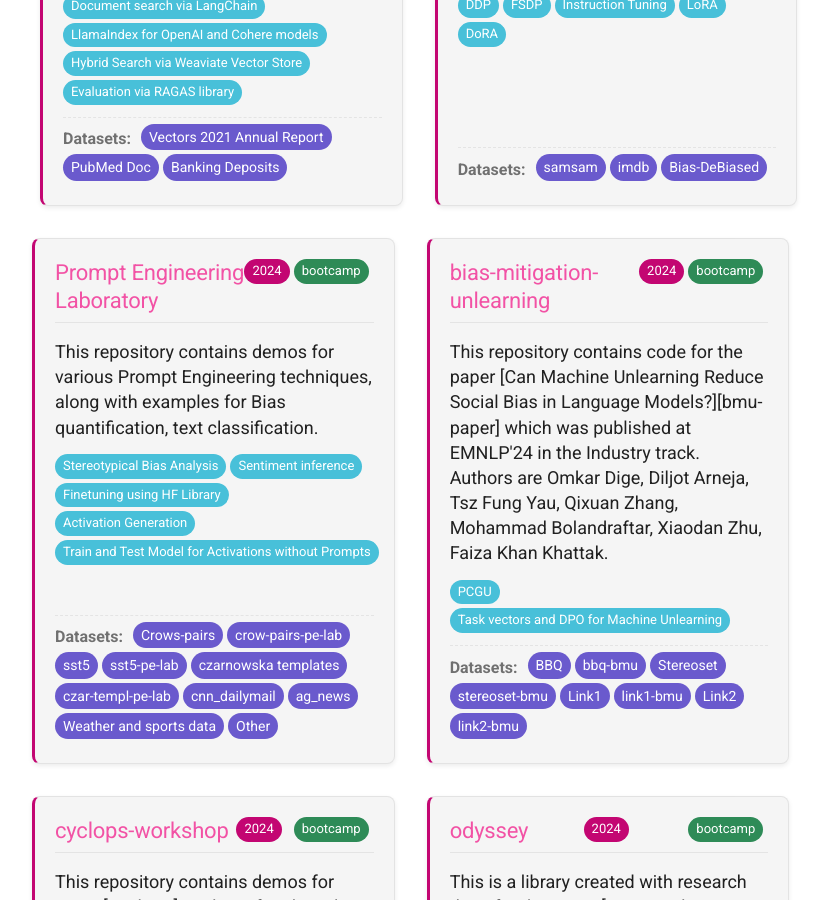
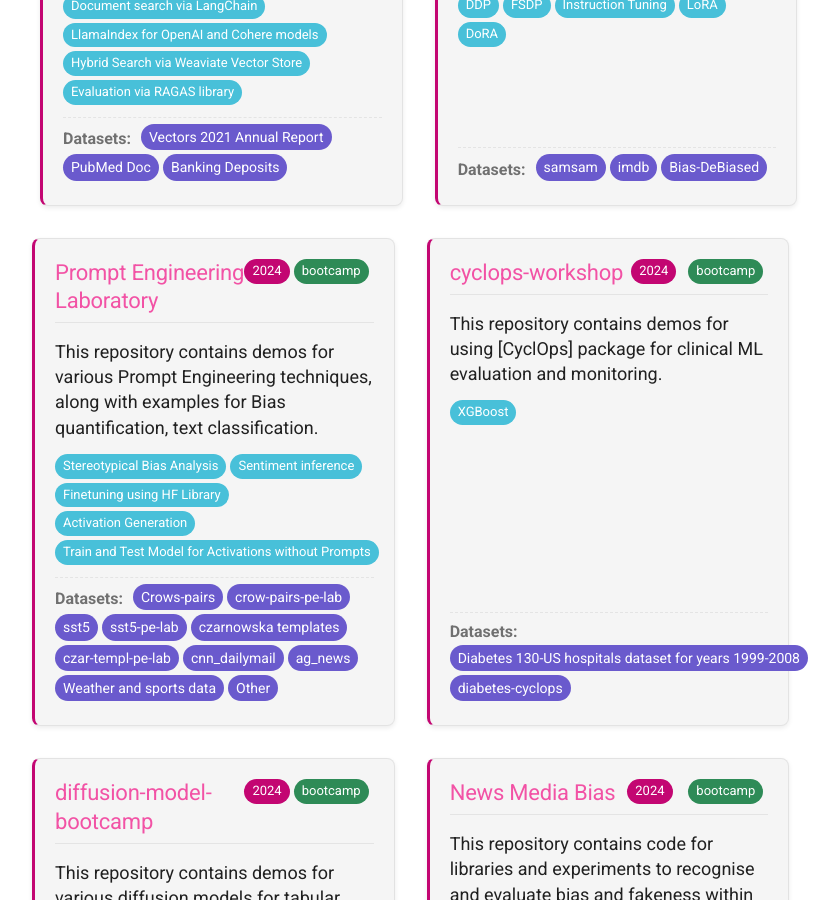
Before and after one commit to VectorInstitute/reference-implementation-catalog, an MkDocs documentation site: the page built from docs/index.md, in a window 1280 px wide and 900 px high, scrolled down 1352 px. Shown: the whole window, without its empty margins (28-867 px from the left). Built offline with MkDocs 1.6.1 and Material for MkDocs 9.7.7, drawn with Linux system fonts in a browser that asks for light colours; comment, search, counter and statistics services are not loaded; some of the changed text lies outside the part shown.

Commit message:
Add new column

```diff
--- a/docs/index.md
+++ b/docs/index.md
@@ -15,6 +15,8 @@
 </div>
 
 <!-- Custom styling for the hero section -->
+
+
 <style>
 .hero-section {
   position: relative;
@@ -99,6 +101,8 @@
 
 
 
+
+
 <div class="catalog-stats">
   <div class="stat">
     <div class="stat-number">100+</div>
@@ -111,6 +115,10 @@
 </div>
 
 ## Browse Implementations by Type
+
+
+
+
 
 
 
@@ -205,21 +213,6 @@
     </div>
     <div class="card" markdown>
     <div class="header">
-        <h3><a href="https://github.com/VectorInstitute/bmu" title="Go to Repository">bias-mitigation-unlearning</a></h3>
-        <span class="tag year-tag">2024</span>
-        <span class="tag type-tag">bootcamp</span>
-    </div>
-    <p>This repository contains code for the paper [Can Machine Unlearning Reduce Social Bias in Language Models?][bmu-paper] which was published at EMNLP'24 in the Industry track. <br>Authors are Omkar Dige, Diljot Arneja, Tsz Fung Yau, Qixuan Zhang, Mohammad Bolandraftar, Xiaodan Zhu, Faiza Khan Khattak.</p>
-    <div class="tag-container">
-        <span class="tag" data-tippy="PCGU">PCGU</span>
-        <span class="tag" data-tippy="Task vectors and DPO for Machine Unlearning">Task vectors and DPO for Machine Unlearning</span>
-    </div>
-    <div class="datasets">
-        <strong>Datasets:</strong> <span class="dataset-tag">BBQ</span> <span class="dataset-tag">bbq-bmu</span>  <span class="dataset-tag">Stereoset</span> <span class="dataset-tag">stereoset-bmu</span>  <span class="dataset-tag">Link1</span> <span class="dataset-tag">link1-bmu</span>  <span class="dataset-tag">Link2</span> <span class="dataset-tag">link2-bmu</span>
-    </div>
-    </div>
-    <div class="card" markdown>
-    <div class="header">
         <h3><a href="https://github.com/VectorInstitute/cyclops" title="Go to Repository">cyclops-workshop</a></h3>
         <span class="tag year-tag">2024</span>
         <span class="tag type-tag">bootcamp</span>
@@ -230,22 +223,6 @@
     </div>
     <div class="datasets">
         <strong>Datasets:</strong> <span class="dataset-tag">Diabetes 130-US hospitals dataset for years 1999-2008</span> <span class="dataset-tag">diabetes-cyclops</span>
-    </div>
-    </div>
-    <div class="card" markdown>
-    <div class="header">
-        <h3><a href="https://github.com/VectorInstitute/odyssey" title="Go to Repository">odyssey</a></h3>
-        <span class="tag year-tag">2024</span>
-        <span class="tag type-tag">bootcamp</span>
-    </div>
-    <p>This is a library created with research done for the paper [EHRMamba: Towards Generalizable and Scalable Foundation Models for Electronic Health Records][odyssey-paper] published at ArXiv'24. <br>Authors are Adibvafa Fallahpour, Mahshid Alinoori, Wenqian Ye, Xu Cao, Arash Afkanpour, Amrit Krishnan.</p>
-    <div class="tag-container">
-        <span class="tag" data-tippy="EHRMamba">EHRMamba</span>
-        <span class="tag" data-tippy="XGBoost">XGBoost</span>
-        <span class="tag" data-tippy="Bi-LSTM">Bi-LSTM</span>
-    </div>
-    <div class="datasets">
-        <strong>Datasets:</strong> <span class="dataset-tag">MIMIC-IV</span>
     </div>
     </div>
     <div class="card" markdown>
@@ -543,3 +520,46 @@
     </div>
 
     </div>
+
+=== "tool"
+
+    <div class="grid cards" markdown>
+    <div class="card" markdown>
+    <div class="header">
+        <h3><a href="https://github.com/VectorInstitute/odyssey" title="Go to Repository">odyssey</a></h3>
+        <span class="tag year-tag">2024</span>
+        <span class="tag type-tag">tool</span>
+    </div>
+    <p>This is a library created with research done for the paper [EHRMamba: Towards Generalizable and Scalable Foundation Models for Electronic Health Records][odyssey-paper] published at ArXiv'24. <br>Authors are Adibvafa Fallahpour, Mahshid Alinoori, Wenqian Ye, Xu Cao, Arash Afkanpour, Amrit Krishnan.</p>
+    <div class="tag-container">
+        <span class="tag" data-tippy="EHRMamba">EHRMamba</span>
+        <span class="tag" data-tippy="XGBoost">XGBoost</span>
+        <span class="tag" data-tippy="Bi-LSTM">Bi-LSTM</span>
+    </div>
+    <div class="datasets">
+        <strong>Datasets:</strong> <span class="dataset-tag">MIMIC-IV</span>
+    </div>
+    </div>
+
+    </div>
+
+=== "applied-research"
+
+    <div class="grid cards" markdown>
+    <div class="card" markdown>
+    <div class="header">
+        <h3><a href="https://github.com/VectorInstitute/bmu" title="Go to Repository">bias-mitigation-unlearning</a></h3>
+        <span class="tag year-tag">2024</span>
+        <span class="tag type-tag">applied-research</span>
+    </div>
+    <p>This repository contains code for the paper [Can Machine Unlearning Reduce Social Bias in Language Models?][bmu-paper] which was published at EMNLP'24 in the Industry track. <br>Authors are Omkar Dige, Diljot Arneja, Tsz Fung Yau, Qixuan Zhang, Mohammad Bolandraftar, Xiaodan Zhu, Faiza Khan Khattak.</p>
+    <div class="tag-container">
+        <span class="tag" data-tippy="PCGU">PCGU</span>
+        <span class="tag" data-tippy="Task vectors and DPO for Machine Unlearning">Task vectors and DPO for Machine Unlearning</span>
+    </div>
+    <div class="datasets">
+        <strong>Datasets:</strong> <span class="dataset-tag">BBQ</span> <span class="dataset-tag">bbq-bmu</span>  <span class="dataset-tag">Stereoset</span> <span class="dataset-tag">stereoset-bmu</span>  <span class="dataset-tag">Link1</span> <span class="dataset-tag">link1-bmu</span>  <span class="dataset-tag">Link2</span> <span class="dataset-tag">link2-bmu</span>
+    </div>
+    </div>
+
+    </div>
```
Also changed, not shown: README.md (+2 -2 lines), 1 other file.
